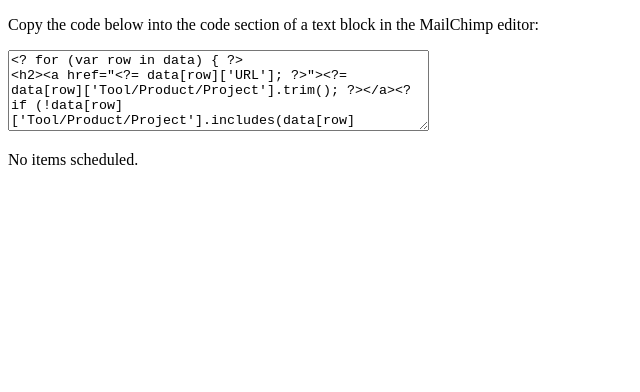
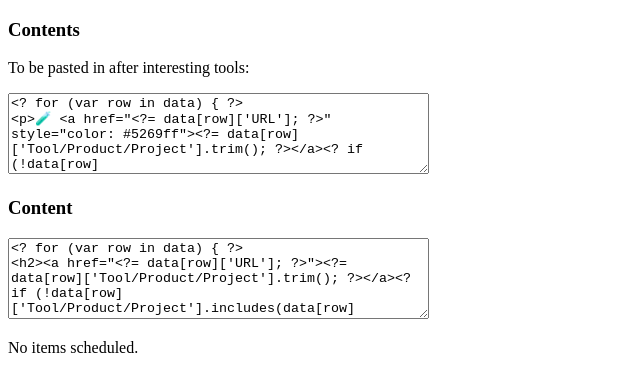
Before and after one commit to consoledotdev/betaconsole-appscript, a website: page mailchimp.html in a window 1280 px wide. Shown: the whole page, without its empty margins (0-640 px from the left). Drawn offline with Linux system fonts and the light colour scheme.

Commit message:
Added contents

```diff
--- a/code.js
+++ b/code.js
@@ -32,7 +32,7 @@ function getMCCode() {
     // Create HTML from template
     var html = HtmlService.createTemplateFromFile("mailchimp.html")
         .evaluate()
-        .setHeight(180);
+        .setHeight(350);
 
     // Build title
     var title = "Mailchimp code for " + LibMailchimpHTML.getNextThurs();
--- a/mailchimp.html
+++ b/mailchimp.html
@@ -6,10 +6,14 @@
     <body>
         <? var data = LibMailchimpHTML.getData('All Programs!A1:L100'); ?>
         <? if (Array.isArray(data) && data.length) { ?>
-        <p>
-            Copy the code below into the code section of a text block in the
-            MailChimp editor:
-        </p>
+        <h3>Contents</h3>
+        <p>To be pasted in after interesting tools:</p>
+        <textarea id="code" name="code" rows="5" cols="50">
+<? for (var row in data) { ?>
+<p>🧪 <a href="<?= data[row]['URL']; ?>" style="color: #5269ff"><?= data[row]['Tool/Product/Project'].trim(); ?></a><? if (!data[row]['Tool/Product/Project'].includes(data[row]['Company/Org'])) { ?>, from <?= data[row]['Company/Org'].trim(); ?><? } ?> - <?= data[row]['What is it?'].trim(); ?></p>
+<? } ?>
+</textarea>
+        <h3>Content</h3>
         <textarea id="code" name="code" rows="5" cols="50">
 <? for (var row in data) { ?>
 <h2><a href="<?= data[row]['URL']; ?>"><?= data[row]['Tool/Product/Project'].trim(); ?></a><? if (!data[row]['Tool/Product/Project'].includes(data[row]['Company/Org'])) { ?>, from <?= data[row]['Company/Org'].trim(); ?><? } ?></h2>
@@ -17,8 +21,7 @@
 <p><small>&bull; <?= data[row]['Category'].toUpperCase(); ?> &bull; <?= data[row]['Type'].toUpperCase(); ?> &bull; <?= data[row]['Access'].toUpperCase(); ?> ACCESS</small></p>
 <hr style="border: none; border-top: 2px solid #eaeaea; padding-top: 10px; padding-bottom:0px" />
 <? } ?>
-    </textarea
-        >
+</textarea>
         <? } else { ?>
         <p>No items scheduled.</p>
         <? } ?>
```
